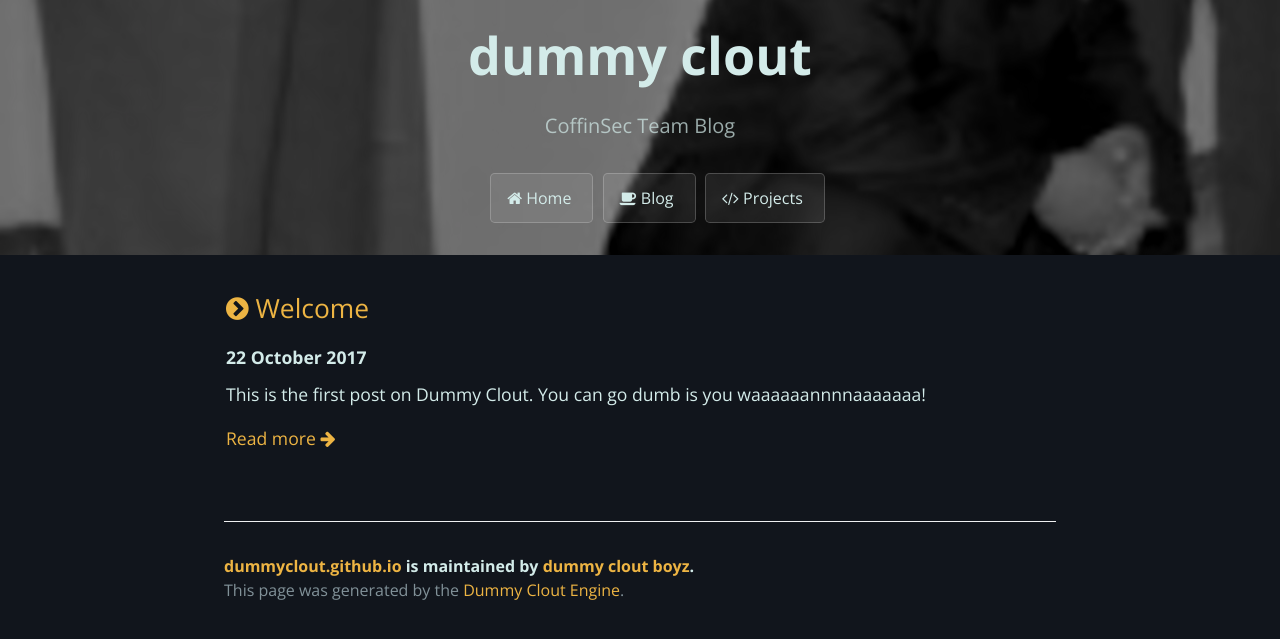
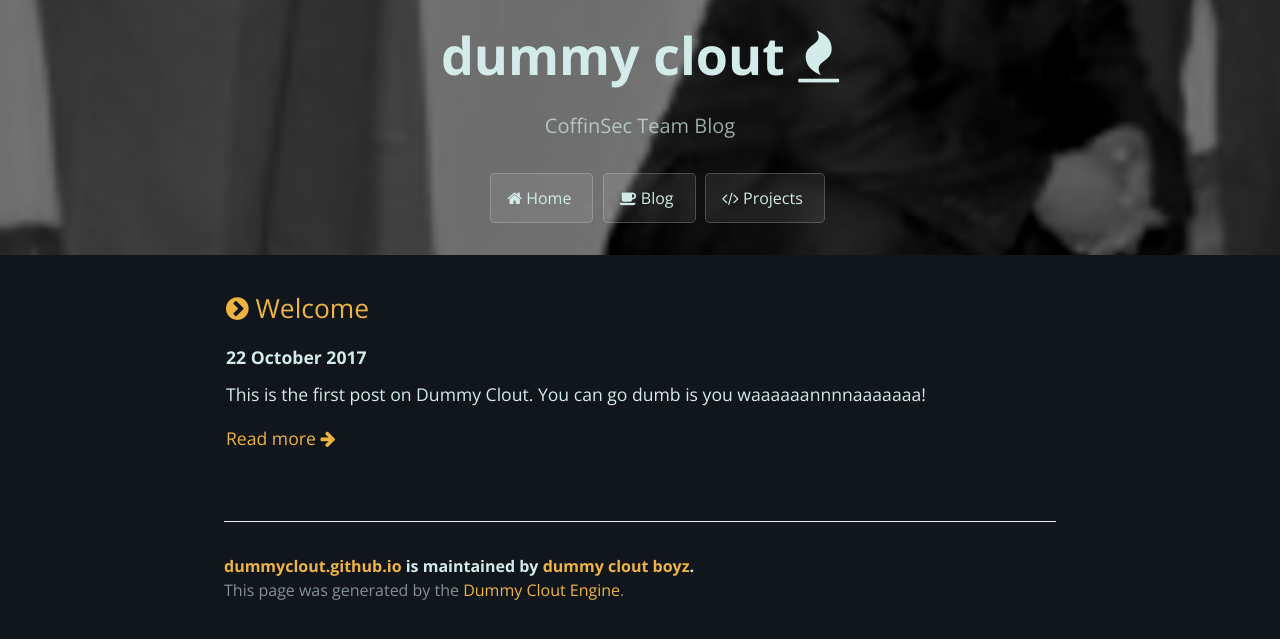
Before and after one commit to dummyclout/dummyclout.github.io, a Jekyll site: the page built from index.html, in a window 1280 px wide. Shown: the top 639 px of the page. Built offline with Jekyll 4.4.1, drawn with Linux system fonts in a browser that asks for light colours; nearby versions of some CDN libraries; the list of posts is cut into pages by our own code.

Commit message:
Add awesome icon to title

```diff
--- a/_includes/header.html
+++ b/_includes/header.html
@@ -1,5 +1,5 @@
 <section class="page-header">
-    <h1 class="project-name">{{ site.title | default: site.github.repository_name }}</h1>
+    <h1 class="project-name">{{ site.title | default: site.github.repository_name }} <i class="fa fa-fire"></i></h1>
     <h2 class="project-tagline">{{ site.description | default: site.github.project_tagline }}</h2>
     {% include navbar.html %}
   </section>
```
